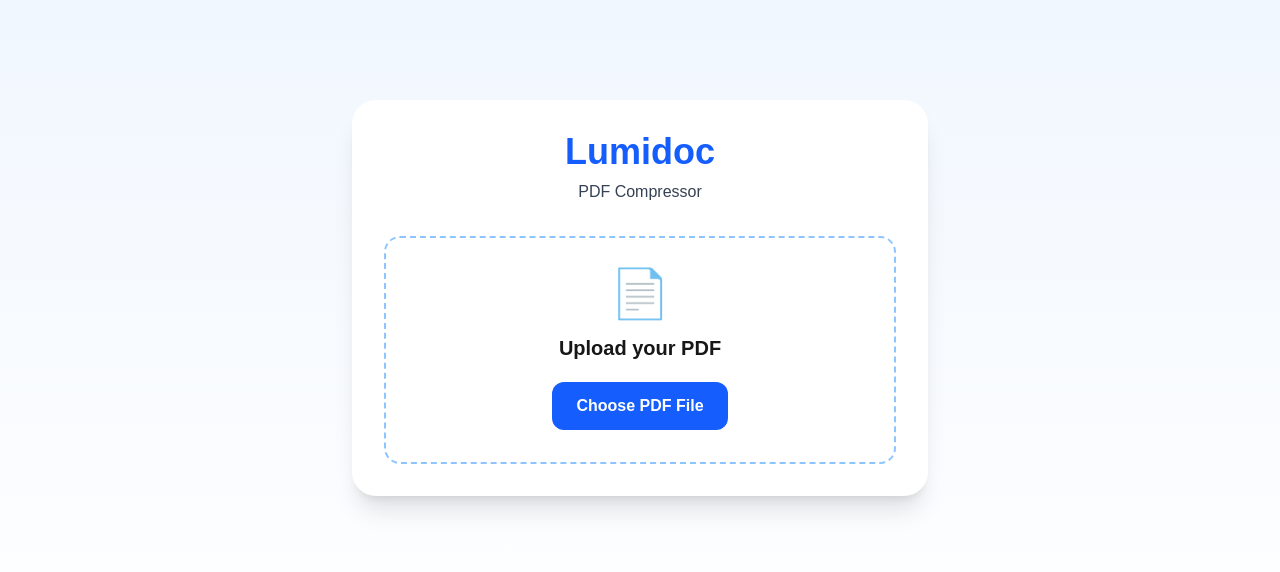
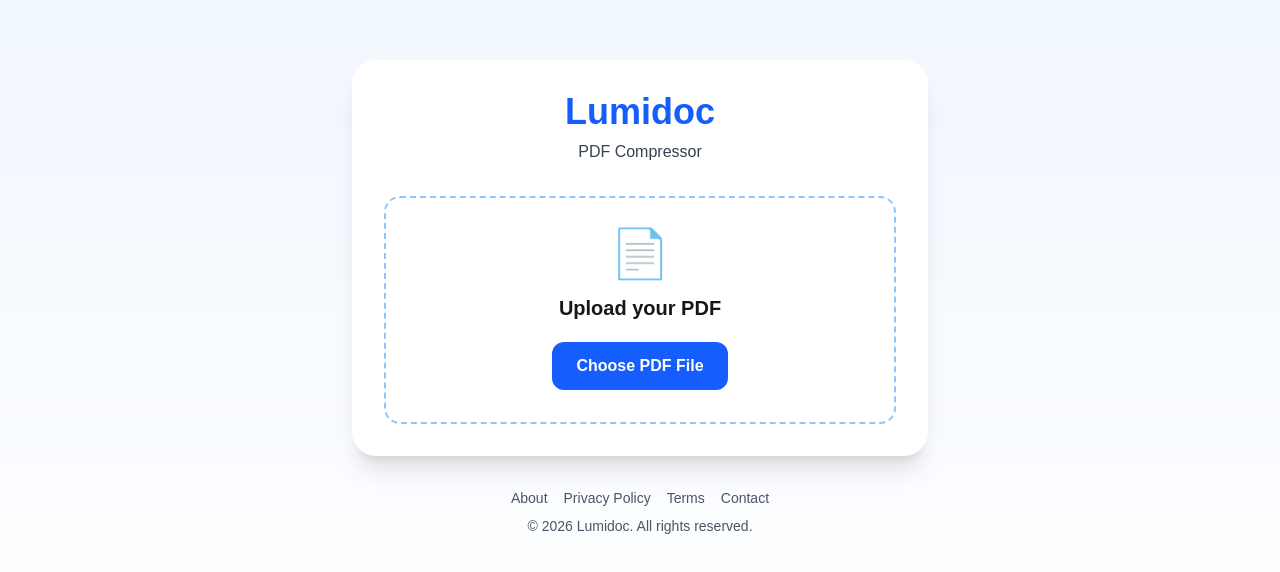
Before and after one commit to lalithyamadhuri-t/lumidoc, a Next.js app: page / in a window 1280 px wide. Shown: the part 102-674 px from the top of the page. Built offline with nearby package versions, Linux system fonts and the light colour scheme.

Commit message:
Add footer navigation links

```diff
--- a/app/page.js
+++ b/app/page.js
@@ -78,7 +78,8 @@
   }
 
   return (
-    <main className="min-h-screen bg-gradient-to-b from-blue-50 to-white flex items-center justify-center p-6">
+    <main className="min-h-screen bg-gradient-to-b from-blue-50 to-white flex flex-col items-center justify-center p-6">
+
       <div className="bg-white w-full max-w-xl rounded-3xl shadow-xl p-8">
 
         <h1 className="text-4xl font-bold text-center text-blue-600">
@@ -91,6 +92,7 @@
 
 
         {/* Upload */}
+
         <div className="mt-8 border-2 border-dashed border-blue-300 rounded-2xl p-8 text-center">
 
           <div className="text-5xl">📄</div>
@@ -122,6 +124,7 @@
 
           {file && (
             <div className="mt-5 text-sm text-gray-800 bg-gray-50 rounded-xl p-4">
+
               <p className="font-semibold text-gray-900">
                 {file.name}
               </p>
@@ -129,6 +132,7 @@
               <p className="mt-1 font-medium">
                 Original size: {formatSize(file.size)}
               </p>
+
             </div>
           )}
 
@@ -136,14 +140,17 @@
 
 
         {/* Slider */}
+
         {file && (
           <>
 
             <div className="mt-8">
 
               <div className="flex justify-between text-sm text-gray-700 font-semibold">
+
                 <span>Low</span>
                 <span>High</span>
+
               </div>
 
 
@@ -189,6 +196,7 @@
 
 
         {/* Result */}
+
         {result && (
 
           <div className="mt-8 bg-blue-100 border border-blue-300 rounded-2xl p-6">
@@ -230,6 +238,40 @@
         )}
 
       </div>
+
+
+      {/* Footer for AdSense trust pages */}
+
+      <footer className="mt-8 text-center text-sm text-gray-600">
+
+        <div className="flex justify-center gap-4 flex-wrap">
+
+          <a href="/about" className="hover:text-blue-600">
+            About
+          </a>
+
+          <a href="/privacy" className="hover:text-blue-600">
+            Privacy Policy
+          </a>
+
+          <a href="/terms" className="hover:text-blue-600">
+            Terms
+          </a>
+
+          <a href="/contact" className="hover:text-blue-600">
+            Contact
+          </a>
+
+        </div>
+
+
+        <p className="mt-2">
+          © 2026 Lumidoc. All rights reserved.
+        </p>
+
+      </footer>
+
+
     </main>
   );
 }
```
